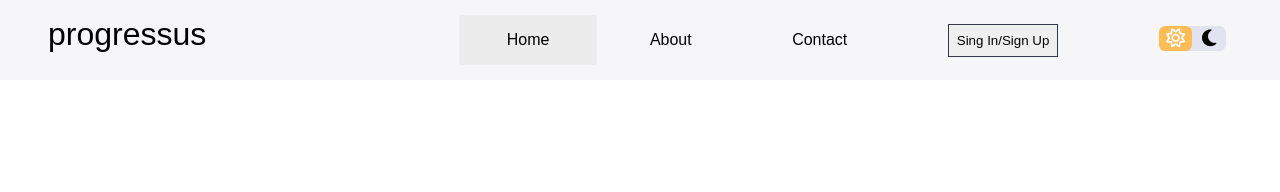
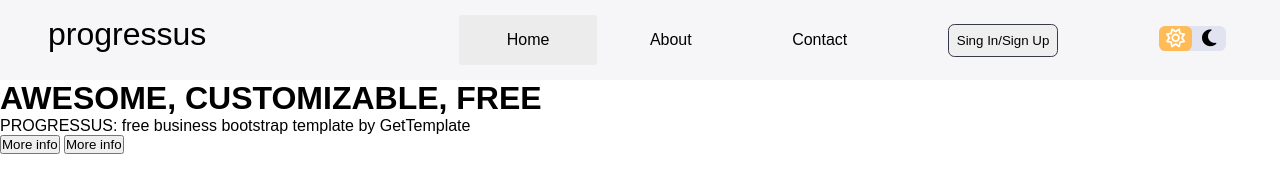
Before and after one commit to MamatovaElnoza/Progress, a plain HTML site: page assets/index.html in a window 1280 px wide. Drawn offline with Linux system fonts and the light colour scheme.

Commit message:
Showcase Section Markup

```diff
--- a/assets/css/style.css
+++ b/assets/css/style.css
@@ -87,7 +87,8 @@ a {
 .header-top button {
     padding: 0.5rem;
     cursor: pointer;
-    border: solid 1px var(--color-dark, --border-radius-1);
+    border: solid 1px var(--color-dark);
+    border-radius: var(--border-radius-1);
 }
 
 #main-header .theme-toggler {
@@ -114,3 +115,5 @@ a {
     width: 50%;
     border-radius: var(--border-radius-1);
 }
+
+/* ================ HEADER BOTTOM SECTION ================ */
--- a/assets/index.html
+++ b/assets/index.html
@@ -29,7 +29,10 @@
             </ul>
         </nav>
         <div class="header-bottom">
-
+            <h1>AWESOME, CUSTOMIZABLE, FREE</h1>
+            <p>PROGRESSUS: free business bootstrap template by GetTemplate</p>
+            <button class="transparent">More info</button>
+            <button class="orange">More info</button>
         </div>
     </header>
 </body>
```
